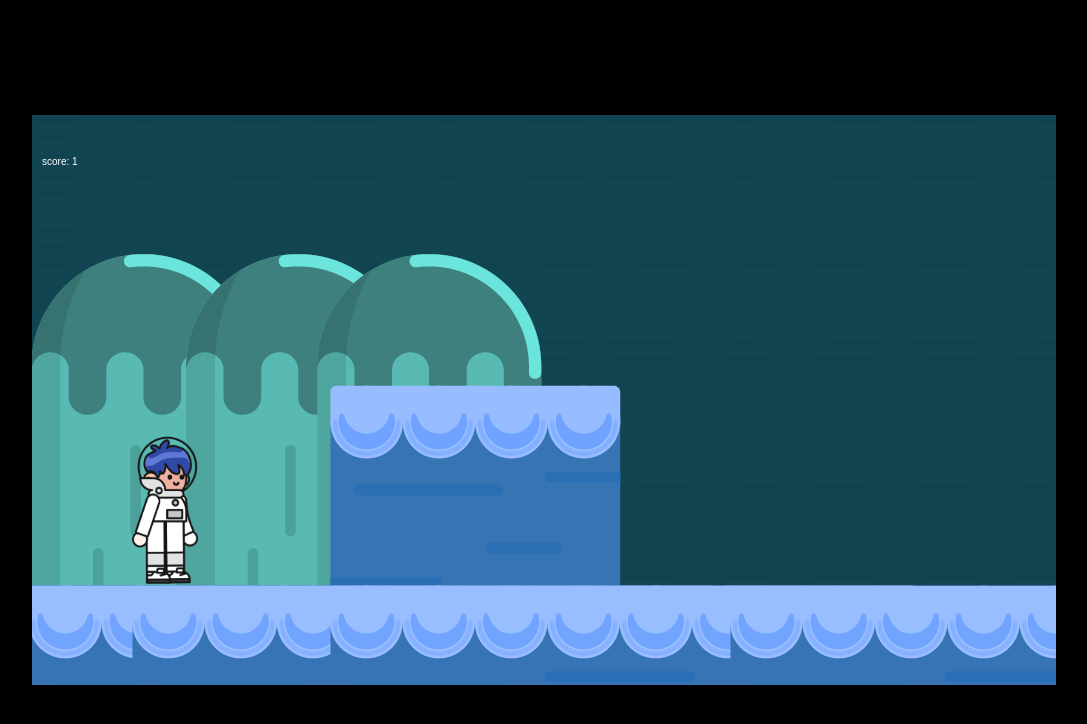
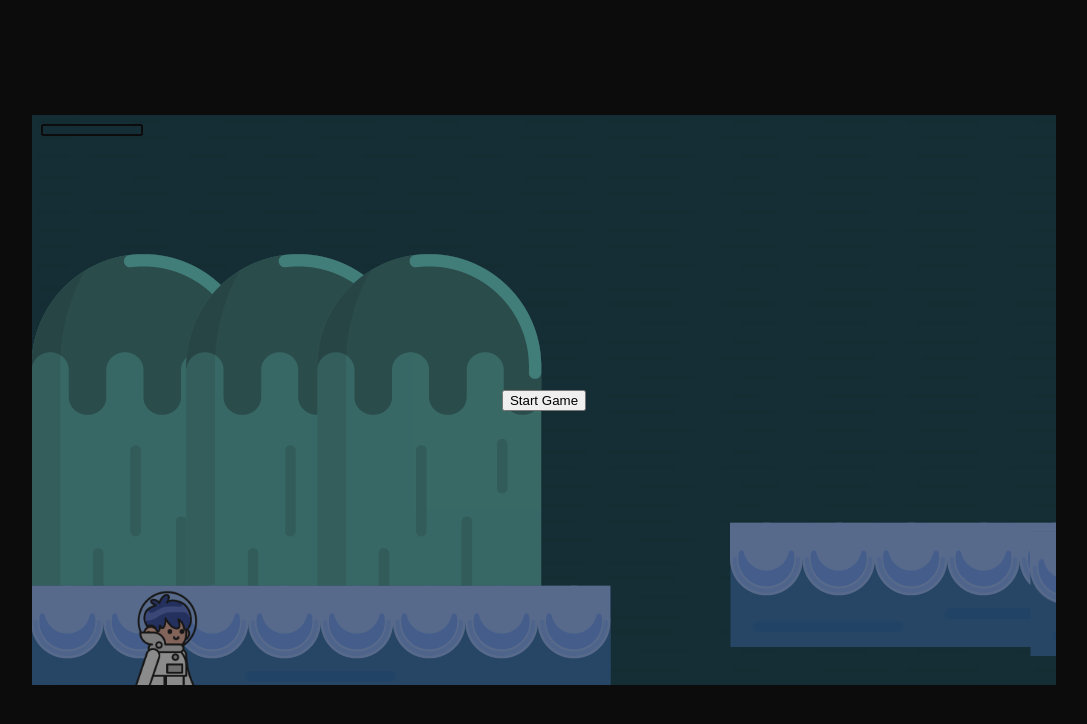
Before and after one commit to darkcheftar/Mario-Game, a plain HTML site: page index.html in a window 1280 px wide. Shown: the whole page, without its empty margins (96-1183 px from the left). Drawn offline with Linux system fonts and the light colour scheme; animation ran at ten frames a second.

Commit message:
deploy to gh-pages

```diff
--- a/index.html
+++ b/index.html
@@ -12,9 +12,28 @@
         justify-content: center;
         height: 100vh;
       }
+      div{
+      position: fixed;
+        background-color: rgba(25, 25, 25, 0.5);
+        height: 100vh;
+        width: 100vw;
+        display: flex;
+        justify-items: center;
+      }
+      .invisible {
+        display: none;
+
+      }
     </style>
-  <link rel="shortcut icon" href="favicon.ico"></head>
+<link rel="shortcut icon" href="favicon.ico"></head>
   <body>
+    <div>
+      <button
+        style="display: block; margin: auto;"
+      >
+        Start Game
+      </button>
+    </div>
     <canvas></canvas>
   <script src="./js/canvas.bundle.js"></script></body>
 </html>
--- a/js/canvas.bundle.js
+++ b/js/canvas.bundle.js
@@ -203,19 +203,6 @@ __webpack_require__.r(__webpack_exports__);
 
 /***/ }),
 
-/***/ "./src/img/star.png":
-/*!**************************!*\
-  !*** ./src/img/star.png ***!
-  \**************************/
-/*! exports provided: default */
-/***/ (function(module, __webpack_exports__, __webpack_require__) {
-
-"use strict";
-__webpack_require__.r(__webpack_exports__);
-/* harmony default export */ __webpack_exports__["default"] = (__webpack_require__.p + "f4265e3ed7a18aab9c1282e5a4852384.png");
-
-/***/ }),
-
 /***/ "./src/js/canvas.js":
 /*!**************************!*\
   !*** ./src/js/canvas.js ***!
@@ -229,11 +216,10 @@ __webpack_require__.r(__webpack_exports__);
 /* harmony import */ var _img_hills_png__WEBPACK_IMPORTED_MODULE_1__ = __webpack_require__(/*! ../img/hills.png */ "./src/img/hills.png");
 /* harmony import */ var _img_background_png__WEBPACK_IMPORTED_MODULE_2__ = __webpack_require__(/*! ../img/background.png */ "./src/img/background.png");
 /* harmony import */ var _img_platformSmallTall_png__WEBPACK_IMPORTED_MODULE_3__ = __webpack_require__(/*! ../img/platformSmallTall.png */ "./src/img/platformSmallTall.png");
-/* harmony import */ var _img_audio_mp3__WEBPACK_IMPORTED_MODULE_4__ = __webpack_require__(/*! ../img/audio.mp3 */ "./src/img/audio.mp3");
-/* harmony import */ var _img_star_png__WEBPACK_IMPORTED_MODULE_5__ = __webpack_require__(/*! ../img/star.png */ "./src/img/star.png");
-/* harmony import */ var _utils__WEBPACK_IMPORTED_MODULE_6__ = __webpack_require__(/*! ./utils */ "./src/js/utils.js");
-/* harmony import */ var _utils__WEBPACK_IMPORTED_MODULE_6___default = /*#__PURE__*/__webpack_require__.n(_utils__WEBPACK_IMPORTED_MODULE_6__);
-/* harmony import */ var _main__WEBPACK_IMPORTED_MODULE_7__ = __webpack_require__(/*! ./main */ "./src/js/main.js");
+/* harmony import */ var _main__WEBPACK_IMPORTED_MODULE_4__ = __webpack_require__(/*! ./main */ "./src/js/main.js");
+/* harmony import */ var _utils__WEBPACK_IMPORTED_MODULE_5__ = __webpack_require__(/*! ./utils */ "./src/js/utils.js");
+/* harmony import */ var _utils__WEBPACK_IMPORTED_MODULE_5___default = /*#__PURE__*/__webpack_require__.n(_utils__WEBPACK_IMPORTED_MODULE_5__);
+/* harmony import */ var _img_audio_mp3__WEBPACK_IMPORTED_MODULE_6__ = __webpack_require__(/*! ../img/audio.mp3 */ "./src/img/audio.mp3");
 
 
 
@@ -241,36 +227,16 @@ __webpack_require__.r(__webpack_exports__);
 
 
 
-
-console.log(_img_audio_mp3__WEBPACK_IMPORTED_MODULE_4__["default"]);
-var myAudio = new Audio(_img_audio_mp3__WEBPACK_IMPORTED_MODULE_4__["default"]);
-
-if (typeof myAudio.loop == 'boolean') {
-  myAudio.loop = true;
-} else {
-  myAudio.addEventListener('ended', function () {
-    this.currentTime = 0;
-    this.play();
-  }, false);
-}
-
-['keydown', 'click'].forEach(function (e) {
-  document.addEventListener(e, function () {
-    myAudio.play();
-  });
-});
-console.log(_img_platform_png__WEBPACK_IMPORTED_MODULE_0__["default"]);
 var canvas = document.querySelector("canvas");
 var c = canvas.getContext("2d");
 canvas.width = 1024;
 canvas.height = 570;
-var platformImage = null;
-var platformSmallTallImage = null;
-var starImage = null;
+var maxScrolloffset = 16000;
+var platformImage;
+var platformSmallTallImage;
 var player = null;
 var platforms = [];
 var genericObjects = [];
-var stars = [];
 var lastKey;
 var keys = {
   right: {
@@ -283,73 +249,92 @@ var keys = {
 var scrollOffset = 0;
 
 function init() {
-  starImage = Object(_utils__WEBPACK_IMPORTED_MODULE_6__["createImage"])(_img_star_png__WEBPACK_IMPORTED_MODULE_5__["default"]);
-  platformImage = Object(_utils__WEBPACK_IMPORTED_MODULE_6__["createImage"])(_img_platform_png__WEBPACK_IMPORTED_MODULE_0__["default"]);
-  platformSmallTallImage = Object(_utils__WEBPACK_IMPORTED_MODULE_6__["createImage"])(_img_platformSmallTall_png__WEBPACK_IMPORTED_MODULE_3__["default"]);
-  stars = [new _main__WEBPACK_IMPORTED_MODULE_7__["Star"](c, canvas, 50, 350, starImage), new _main__WEBPACK_IMPORTED_MODULE_7__["Star"](c, canvas, 150, 350, starImage), new _main__WEBPACK_IMPORTED_MODULE_7__["Star"](c, canvas, 250, 350, starImage), new _main__WEBPACK_IMPORTED_MODULE_7__["Star"](c, canvas, 350, 350, starImage)];
-  player = new _main__WEBPACK_IMPORTED_MODULE_7__["Player"](c, canvas);
-  platforms = [new _main__WEBPACK_IMPORTED_MODULE_7__["Platform"]({
-    x: platformImage.width * 4 + 300 - 2 + platformImage.width - platformSmallTallImage.width,
-    y: 270,
-    image: Object(_utils__WEBPACK_IMPORTED_MODULE_6__["createImage"])(_img_platformSmallTall_png__WEBPACK_IMPORTED_MODULE_3__["default"]),
-    c: c
-  }), new _main__WEBPACK_IMPORTED_MODULE_7__["Platform"]({
+  platformImage = Object(_utils__WEBPACK_IMPORTED_MODULE_5__["createImage"])(_img_platform_png__WEBPACK_IMPORTED_MODULE_0__["default"]);
+  var platformSmallTallImage = Object(_utils__WEBPACK_IMPORTED_MODULE_5__["createImage"])(_img_platformSmallTall_png__WEBPACK_IMPORTED_MODULE_3__["default"]);
+  player = new _main__WEBPACK_IMPORTED_MODULE_4__["Player"](canvas); //   platforms = [
+  //     new Platform({
+  //       x:
+  //         platformImage.width * 4 +
+  //         300 -
+  //         2 +
+  //         platformImage.width -
+  //         platformSmallTallImage.width,
+  //       y: 270,
+  //       image: createImage(platformSmallTall),
+  //       canvas,
+  //     }),
+  //     new Platform({ x: -1, y: 470, image: platformImage, canvas }),
+  //     new Platform({
+  //       x: platformImage.width - 3,
+  //       y: 470,
+  //       image: platformImage,
+  //       canvas,
+  //     }),
+  //     new Platform({
+  //       x: platformImage.width * 2 + 100,
+  //       y: 470,
+  //       image: platformImage,
+  //       canvas,
+  //     }),
+  //     new Platform({
+  //       x: platformImage.width * 3 + 300,
+  //       y: 470,
+  //       image: platformImage,
+  //       canvas,
+  //     }),
+  //     new Platform({
+  //       x: platformImage.width * 4 + 300 - 2,
+  //       y: 470,
+  //       image: platformImage,
+  //       canvas,
+  //     }),
+  //     new Platform({
+  //       x: platformImage.width * 5 + 700 - 2,
+  //       y: 470,
+  //       image: platformImage,
+  //       canvas,
+  //     }),
+  //   ];
+
+  platforms = [];
+  platforms.push(new _main__WEBPACK_IMPORTED_MODULE_4__["Platform"]({
     x: -1,
     y: 470,
     image: platformImage,
-    c: c
-  }), new _main__WEBPACK_IMPORTED_MODULE_7__["Platform"]({
-    x: platformImage.width - 3,
-    y: 470,
-    image: platformImage,
-    c: c
-  }), new _main__WEBPACK_IMPORTED_MODULE_7__["Platform"]({
-    x: platformImage.width * 2 + 100,
-    y: 470,
-    image: platformImage,
-    c: c
-  }), new _main__WEBPACK_IMPORTED_MODULE_7__["Platform"]({
-    x: platformImage.width * 3 + 300,
-    y: 470,
-    image: platformImage,
-    c: c
-  }), new _main__WEBPACK_IMPORTED_MODULE_7__["Platform"]({
-    x: platformImage.width * 4 + 300 - 2,
-    y: 470,
-    image: platformImage,
-    c: c
-  }), new _main__WEBPACK_IMPORTED_MODULE_7__["Platform"]({
-    x: platformImage.width * 5 + 700 - 2,
-    y: 470,
-    image: platformImage,
-    c: c
-  })];
-  genericObjects = [new _main__WEBPACK_IMPORTED_MODULE_7__["GenericObject"]({
+    canvas: canvas
+  }));
+  var o = 0;
+
+  for (var i = 0; i < 30; i++) {
+    o += 100;
+    platforms.push(new _main__WEBPACK_IMPORTED_MODULE_4__["Platform"]({
+      x: 700 + (platformImage.width + 300) * i - 2,
+      y: 470 - Math.random() * 100,
+      image: platformImage,
+      canvas: canvas
+    }));
+  }
+
+  genericObjects = [new _main__WEBPACK_IMPORTED_MODULE_4__["GenericObject"]({
     x: -1,
     y: -1,
-    image: Object(_utils__WEBPACK_IMPORTED_MODULE_6__["createImage"])(_img_background_png__WEBPACK_IMPORTED_MODULE_2__["default"]),
-    c: c
-  }), new _main__WEBPACK_IMPORTED_MODULE_7__["GenericObject"]({
+    image: Object(_utils__WEBPACK_IMPORTED_MODULE_5__["createImage"])(_img_background_png__WEBPACK_IMPORTED_MODULE_2__["default"]),
+    canvas: canvas
+  }), new _main__WEBPACK_IMPORTED_MODULE_4__["GenericObject"]({
     x: -1,
     y: -1,
-    image: Object(_utils__WEBPACK_IMPORTED_MODULE_6__["createImage"])(_img_hills_png__WEBPACK_IMPORTED_MODULE_1__["default"]),
-    c: c
+    image: Object(_utils__WEBPACK_IMPORTED_MODULE_5__["createImage"])(_img_hills_png__WEBPACK_IMPORTED_MODULE_1__["default"]),
+    canvas: canvas
   })];
   scrollOffset = 0;
 }
 
 function animate() {
-  console.log(platformImage.width * 4 + 300 - 2 + platformImage.width - platformSmallTallImage.width);
   requestAnimationFrame(animate);
   c.fillStyle = "white";
   c.fillRect(0, 0, canvas.width, canvas.height);
   genericObjects.forEach(function (genericObject) {
     genericObject.draw();
-  });
-  stars.forEach(function (star) {
-    if (star.visible) {
-      star.draw();
-    }
   });
   platforms.forEach(function (platform) {
     platform.draw();
@@ -363,11 +348,8 @@ function animate() {
   } else {
     player.velocity.x = 0;
 
-    if (keys.right.pressed) {
+    if (keys.right.pressed && scrollOffset < maxScrolloffset) {
       scrollOffset += player.speed;
-      stars.forEach(function (star) {
-        star.position.x -= player.speed;
-      });
       platforms.forEach(function (platform) {
         platform.position.x -= player.speed;
       });
@@ -376,9 +358,6 @@ function animate() {
       });
     } else if (keys.left.pressed && scrollOffset > 0) {
       scrollOffset -= player.speed;
-      stars.forEach(function (star) {
-        star.position.x += player.speed;
-      });
       platforms.forEach(function (platform) {
         platform.position.x += player.speed;
       });
@@ -386,16 +365,9 @@ function animate() {
         genericObject.position.x += player.speed * 0.66;
       });
     }
-  } //star collisoin detection
+  }
 
-
-  stars.forEach(function (star) {
-    if (star.visible && player.position.y + player.height <= star.position.y && player.position.y + player.height + player.velocity.y >= star.position.y && player.position.x + player.width >= star.position.x && player.position.x <= star.position.x + star.width) {
-      star.visible = false;
-      player.score += 1;
-      Object(_utils__WEBPACK_IMPORTED_MODULE_6__["laserate"])(220);
-    }
-  }); // platform collision detection
+  console.log(scrollOffset); // platform collision detection
 
   platforms.forEach(function (platform) {
     if (player.position.y + player.height <= platform.position.y && player.position.y + player.height + player.velocity.y >= platform.position.y && player.position.x + player.width >= platform.position.x && player.position.x <= platform.position.x + platform.width) {
@@ -432,60 +404,77 @@ function animate() {
     init();
   }
 
-  c.fillText("score: ".concat(player.score), 10, 50);
+  c.rect(10, 10, 100, 10);
+  c.stroke();
+  c.fillRect(10, 10, scrollOffset / maxScrolloffset * 100, 10);
 }
 
+document.querySelector('button').addEventListener('click', function () {
+  var div = document.querySelector('div');
+  console.log('hi', div);
+  div.classList.add('invisible');
+  Object(_utils__WEBPACK_IMPORTED_MODULE_5__["playAudio"])(_img_audio_mp3__WEBPACK_IMPORTED_MODULE_6__["default"]);
+  init();
+});
 init();
 animate();
 addEventListener("keydown", function (_ref) {
-  var keyCode = _ref.keyCode;
+  var key = _ref.key;
 
   // console.log(keyCode)
-  switch (keyCode) {
-    case 65:
+  switch (key) {
+    case 'a':
+    case 'ArrowLeft':
       console.log("left");
       keys.left.pressed = true;
       lastKey = "left";
       break;
 
-    case 83:
+    case 's':
+    case 'ArrowDown':
       console.log("down");
       break;
 
-    case 68:
+    case 'd':
+    case 'ArrowRight':
       console.log("right");
       keys.right.pressed = true;
       lastKey = "right";
       break;
 
-    case 87:
+    case 'w':
+    case 'ArrowUp':
       console.log("up");
-      if (player.velocity.y == 0) player.velocity.y -= 30;
+      if (player.velocity.y == 0) player.velocity.y -= 25;
       break;
   }
 
   console.log(keys.right.pressed);
 });
 addEventListener("keyup", function (_ref2) {
-  var keyCode = _ref2.keyCode;
+  var key = _ref2.key;
 
   // console.log(keyCode)
-  switch (keyCode) {
-    case 65:
+  switch (key) {
+    case 'a':
+    case 'ArrowLeft':
       console.log("left");
       keys.left.pressed = false;
       break;
 
-    case 83:
+    case 's':
+    case 'ArrowDown':
       console.log("down");
       break;
 
-    case 68:
+    case 'd':
+    case 'ArrowRight':
       console.log("right");
       keys.right.pressed = false;
       break;
 
-    case 87:
+    case 'w':
+    case 'ArrowUp':
       console.log("up");
       break;
   }
@@ -499,7 +488,7 @@ addEventListener("keyup", function (_ref2) {
 /*!************************!*\
   !*** ./src/js/main.js ***!
   \************************/
-/*! exports provided: Platform, Player, GenericObject, Star */
+/*! exports provided: Platform, Player, GenericObject */
 /***/ (function(module, __webpack_exports__, __webpack_require__) {
 
 "use strict";
@@ -507,13 +496,28 @@ __webpack_require__.r(__webpack_exports__);
 /* harmony export (binding) */ __webpack_require__.d(__webpack_exports__, "Platform", function() { return Platform; });
 /* harmony export (binding) */ __webpack_require__.d(__webpack_exports__, "Player", function() { return Player; });
 /* harmony export (binding) */ __webpack_require__.d(__webpack_exports__, "GenericObject", function() { return GenericObject; });
-/* harmony export (binding) */ __webpack_require__.d(__webpack_exports__, "Star", function() { return Star; });
 /* harmony import */ var _img_spriteRunLeft_png__WEBPACK_IMPORTED_MODULE_0__ = __webpack_require__(/*! ../img/spriteRunLeft.png */ "./src/img/spriteRunLeft.png");
 /* harmony import */ var _img_spriteRunRight_png__WEBPACK_IMPORTED_MODULE_1__ = __webpack_require__(/*! ../img/spriteRunRight.png */ "./src/img/spriteRunRight.png");
 /* harmony import */ var _img_spriteStandLeft_png__WEBPACK_IMPORTED_MODULE_2__ = __webpack_require__(/*! ../img/spriteStandLeft.png */ "./src/img/spriteStandLeft.png");
 /* harmony import */ var _img_spriteStandRight_png__WEBPACK_IMPORTED_MODULE_3__ = __webpack_require__(/*! ../img/spriteStandRight.png */ "./src/img/spriteStandRight.png");
 /* harmony import */ var _utils__WEBPACK_IMPORTED_MODULE_4__ = __webpack_require__(/*! ./utils */ "./src/js/utils.js");
 /* harmony import */ var _utils__WEBPACK_IMPORTED_MODULE_4___default = /*#__PURE__*/__webpack_require__.n(_utils__WEBPACK_IMPORTED_MODULE_4__);
+function _typeof(obj) { "@babel/helpers - typeof"; if (typeof Symbol === "function" && typeof Symbol.iterator === "symbol") { _typeof = function _typeof(obj) { return typeof obj; }; } else { _typeof = function _typeof(obj) { return obj && typeof Symbol === "function" && obj.constructor === Symbol && obj !== Symbol.prototype ? "symbol" : typeof obj; }; } return _typeof(obj); }
+
+function _createSuper(Derived) { return function () { var Super = _getPrototypeOf(Derived), result; if (_isNativeReflectConstruct()) { var NewTarget = _getPrototypeOf(this).constructor; result = Reflect.construct(Super, arguments, NewTarget); } else { result = Super.apply(this, arguments); } return _possibleConstructorReturn(this, result); }; }
+
+function _possibleConstructorReturn(self, call) { if (call && (_typeof(call) === "object" || typeof call === "function")) { return call; } return _assertThisInitialized(self); }
+
+function _assertThisInitialized(self) { if (self === void 0) { throw new ReferenceError("this hasn't been initialised - super() hasn't been called"); } return self; }
+
+function _isNativeReflectConstruct() { if (typeof Reflect === "undefined" || !Reflect.construct) return false; if (Reflect.construct.sham) return false; if (typeof Proxy === "function") return true; try { Date.prototype.toString.call(Reflect.construct(Date, [], function () {})); return true; } catch (e) { return false; } }
+
+function _getPrototypeOf(o) { _getPrototypeOf = Object.setPrototypeOf ? Object.getPrototypeOf : function _getPrototypeOf(o) { return o.__proto__ || Object.getPrototypeOf(o); }; return _getPrototypeOf(o); }
+
+function _inherits(subClass, superClass) { if (typeof superClass !== "function" && superClass !== null) { throw new TypeError("Super expression must either be null or a function"); } subClass.prototype = Object.create(superClass && superClass.prototype, { constructor: { value: subClass, writable: true, configurable: true } }); if (superClass) _setPrototypeOf(subClass, superClass); }
+
+function _setPrototypeOf(o, p) { _setPrototypeOf = Object.setPrototypeOf || function _setPrototypeOf(o, p) { o.__proto__ = p; return o; }; return _setPrototypeOf(o, p); }
+
 function _classCallCheck(instance, Constructor) { if (!(instance instanceof Constructor)) { throw new TypeError("Cannot call a class as a function"); } }
 
 function _defineProperties(target, props) { for (var i = 0; i < props.length; i++) { var descriptor = props[i]; descriptor.enumerable = descriptor.enumerable || false; descriptor.configurable = true; if ("value" in descriptor) descriptor.writable = true; Object.defineProperty(target, descriptor.key, descriptor); } }
@@ -527,37 +531,12 @@ function _createClass(Constructor, protoProps, staticProps) { if (protoProps) _d
 
 var gravity = 1.5;
 
-var Star = /*#__PURE__*/function () {
-  function Star(c, canvas, x, y, img) {
-    _classCallCheck(this, Star);
-
-    this.c = c;
-    this.canvas = canvas;
-    this.visible = true;
-    this.position = {
-      x: x,
-      y: y
-    };
-    this.height = img.height;
-    this.width = img.width;
-    this.img = img;
-  }
-
-  _createClass(Star, [{
-    key: "draw",
-    value: function draw() {
-      this.c.drawImage(this.img, 0, 0, this.width, this.height, this.position.x, this.position.y, this.width, this.height);
-    }
-  }]);
-
-  return Star;
-}();
-
 var Player = /*#__PURE__*/function () {
-  function Player(c, canvas) {
+  function Player(canvas) {
     _classCallCheck(this, Player);
 
     this.canvas = canvas;
+    this.c = canvas.getContext("2d");
     this.speed = 10;
     this.position = {
       x: 100,
@@ -567,10 +546,8 @@ var Player = /*#__PURE__*/function () {
       x: 0,
       y: 0
     };
-    this.c = c;
     this.width = 66;
     this.height = 150;
-    this.score = 0;
     this.image = Object(_utils__WEBPACK_IMPORTED_MODULE_4__["createImage"])(_img_spriteStandRight_png__WEBPACK_IMPORTED_MODULE_3__["default"]);
     this.frames = 0;
     this.sprites = {
@@ -611,41 +588,83 @@ var Player = /*#__PURE__*/function () {
   return Player;
 }();
 
-var Platform = /*#__PURE__*/function () {
-  function Platform(_ref) {
+var StationaryObject = /*#__PURE__*/function () {
+  function StationaryObject(_ref) {
     var x = _ref.x,
         y = _ref.y,
         image = _ref.image,
-        c = _ref.c;
+        canvas = _ref.canvas;
 
-    _classCallCheck(this, Platform);
+    _classCallCheck(this, StationaryObject);
 
     this.position = {
       x: x,
       y: y
     };
-    this.c = c;
+    this.c = canvas.getContext("2d");
     this.image = image;
     this.width = image.width;
     this.height = image.height;
   }
 
-  _createClass(Platform, [{
+  _createClass(StationaryObject, [{
     key: "draw",
     value: function draw() {
       this.c.drawImage(this.image, this.position.x, this.position.y);
     }
   }]);
 
-  return Platform;
+  return StationaryObject;
 }();
 
-var GenericObject = /*#__PURE__*/function () {
-  function GenericObject(_ref2) {
+var Platform = /*#__PURE__*/function (_StationaryObject) {
+  _inherits(Platform, _StationaryObject);
+
+  var _super = _createSuper(Platform);
+
+  function Platform() {
+    _classCallCheck(this, Platform);
+
+    return _super.apply(this, arguments);
+  }
+
+  return Platform;
+}(StationaryObject);
+
+var Star = /*#__PURE__*/function (_StationaryObject2) {
+  _inherits(Star, _StationaryObject2);
+
+  var _super2 = _createSuper(Star);
+
+  function Star(_ref2) {
+    var _this;
+
     var x = _ref2.x,
         y = _ref2.y,
         image = _ref2.image,
-        c = _ref2.c;
+        canvas = _ref2.canvas;
+
+    _classCallCheck(this, Star);
+
+    _this = _super2.call(this, {
+      x: x,
+      y: y,
+      image: image,
+      canvas: canvas
+    });
+    _this.visible = true;
+    return _this;
+  }
+
+  return Star;
+}(StationaryObject);
+
+var GenericObject = /*#__PURE__*/function () {
+  function GenericObject(_ref3) {
+    var x = _ref3.x,
+        y = _ref3.y,
+        image = _ref3.image,
+        canvas = _ref3.canvas;
 
     _classCallCheck(this, GenericObject);
 
@@ -653,8 +672,7 @@ var GenericObject = /*#__PURE__*/function () {
       x: x,
       y: y
     };
-    console.log(c);
-    this.c = c;
+    this.c = canvas.getContext("2d");
     this.image = image;
     this.width = image.width;
     this.height = image.height;
@@ -681,6 +699,12 @@ var GenericObject = /*#__PURE__*/function () {
 /*! no static exports found */
 /***/ (function(module, exports) {
 
+function createImage(imageSrc) {
+  var image = new Image();
+  image.src = imageSrc;
+  return image;
+}
+
 function randomIntFromRange(min, max) {
   return Math.floor(Math.random() * (max - min + 1) + min);
 }
@@ -695,33 +719,20 @@ function distance(x1, y1, x2, y2) {
   return Math.sqrt(Math.pow(xDist, 2) + Math.pow(yDist, 2));
 }
 
-function createImage(imageSrc) {
-  var image = new Image();
-  image.src = imageSrc;
-  return image;
-}
+function playAudio(src) {
+  myAudio = new Audio(src);
 
-var audioContext = new AudioContext();
+  if (typeof myAudio.loop == 'boolean') {
+    myAudio.loop = true;
+  } else {
+    myAudio.addEventListener('ended', function () {
+      alert('done');
+      this.currentTime = 0;
+      this.play();
+    }, false);
+  }
 
-function laserate(a) {
-  // create an oscillator node
-  var osc = audioContext.createOscillator(); // set type - can be sine, square, sawtooth, triangle
-
-  osc.type = "triangle"; // set frequency
-
-  osc.frequency.value = a ? 192 * 5 : 5 * 150; // up frequency over a second
-
-  osc.frequency.exponentialRampToValueAtTime(600, audioContext.currentTime + 1); // create gain node
-
-  var gain = audioContext.createGain(); // gain by default is 1 - drop it to near mute after about a second
-
-  gain.gain.exponentialRampToValueAtTime(0.001, audioContext.currentTime + 0.3); // start oscillator
-
-  osc.start(); // stop it after a second
-
-  osc.stop(audioContext.currentTime + 1); // connect our graph
-
-  osc.connect(gain).connect(audioContext.destination);
+  myAudio.play();
 }
 
 module.exports = {
@@ -729,7 +740,7 @@ module.exports = {
   randomColor: randomColor,
   distance: distance,
   createImage: createImage,
-  laserate: laserate
+  playAudio: playAudio
 };
 
 /***/ })
```
Also changed, not shown: 1 other file.
